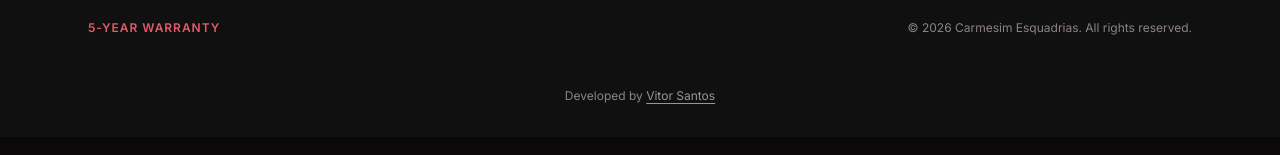
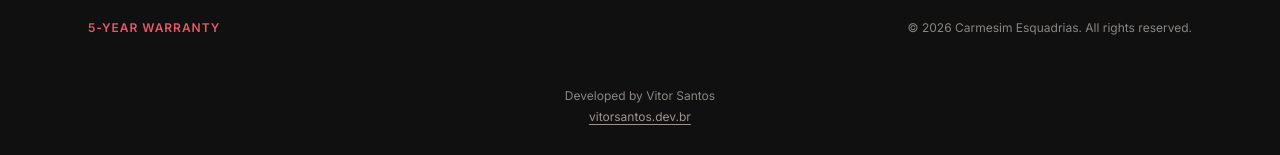
Before and after one commit to vitorsacz/carmesimesquadrias, a Next.js app: page /en in a window 1280 px wide. Shown: the part 8289-8444 px from the top of the page. Built offline with nearby package versions, Linux system fonts and the light colour scheme; no server answers.

Commit message:
fix: crédito com nome em texto e URL como hiperlink separado

```diff
--- a/src/components/layout/Footer.module.css
+++ b/src/components/layout/Footer.module.css
@@ -84,7 +84,10 @@
 
 .credit {
   grid-column: 1 / -1;
-  text-align: center;
+  display: flex;
+  flex-direction: column;
+  align-items: center;
+  gap: 2px;
   font-size: 12px;
   color: var(--fg-subtle);
   padding-top: var(--space-4);
--- a/src/components/layout/Footer.tsx
+++ b/src/components/layout/Footer.tsx
@@ -53,14 +53,14 @@ export function Footer() {
         </div>
 
         <div className={styles.credit}>
-          {t('footer.dev')}{' '}
+          <span>{t('footer.dev')} Vitor Santos</span>
           <a
             href="https://vitorsantos.dev.br"
             target="_blank"
             rel="noopener noreferrer"
             className={styles.creditLink}
           >
-            Vitor Santos
+            vitorsantos.dev.br
           </a>
         </div>
       </div>
```
